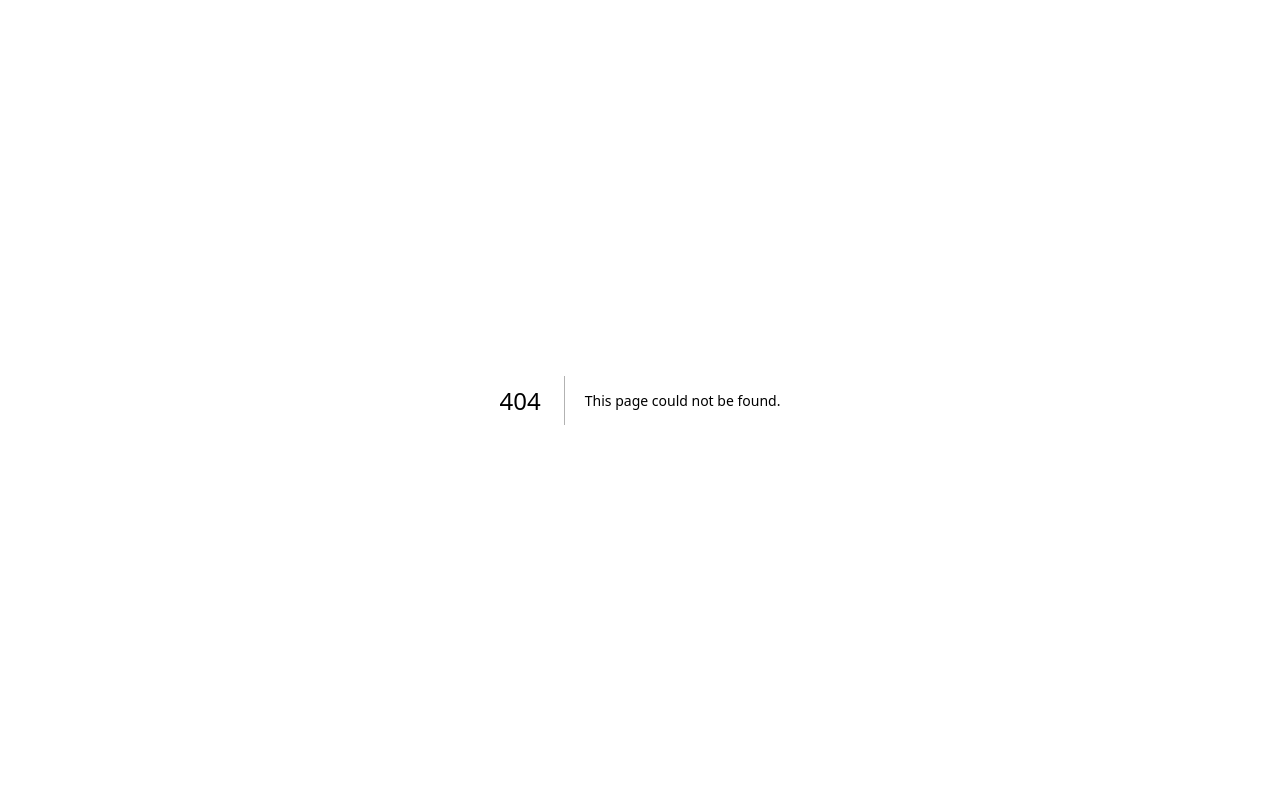
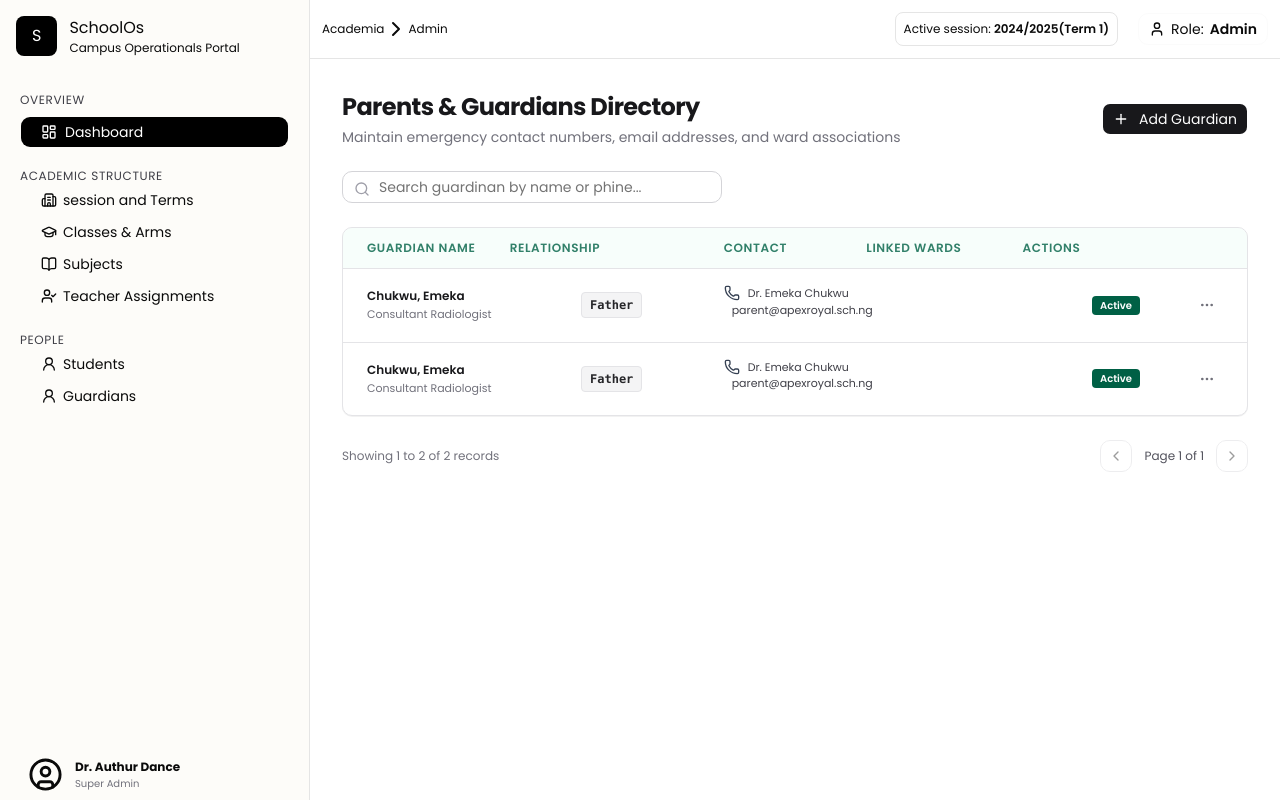
Before and after one commit to Maxwellsmall/schoolos, a Next.js app in the folder frontend/: page /liveportal/guardians in a window 1280 px wide. Before the commit this address had no page. Built offline with nearby package versions, Linux system fonts and the light colour scheme.

Commit message:
feat: add Guardians page with directory and search functionality; update Sidebar with link to Guardians

```diff
--- /dev/null
+++ b/frontend/app/liveportal/guardians/page.tsx
@@ -0,0 +1,151 @@
+"use client"
+
+import React from "react"
+import { Button } from "@/components/ui/button"
+import { ChevronLeft, ChevronRight, Ellipsis, Mailbox, Phone, Plus, Search } from "lucide-react"
+import { Input } from "@/components/ui/input"
+
+export default function Guardians() {
+  const data = [
+    {
+      name: "Chukwu, Emeka",
+      subName: "Consultant Radiologist",
+      contact: "Dr. Emeka Chukwu",
+      status: "Active",
+      relationship: "Father",
+      email: "parent@apexroyal.sch.ng",
+      icon: <Phone className="w-4 h-4 text-gray-700"/>,
+      icon2: <Mailbox/>
+    },
+     {
+      name: "Chukwu, Emeka",
+      subName: "Consultant Radiologist",
+      contact: "Dr. Emeka Chukwu",
+      status: "Active",
+      relationship: "Father",
+      email: "parent@apexroyal.sch.ng",
+      icon: <Phone className="w-4 h-4 text-gray-700"/>,
+      icon2: <Mailbox/>
+    },
+
+  ]
+
+  return (
+    <div className="p-8 w-full">
+
+
+      <div className="flex flex-col md:flex-row md:items-center justify-between gap-4 mb-6">
+        <div>
+          <h1 className="text-zinc-900 text-2xl font-bold tracking-tight">
+           Parents & Guardians Directory
+          </h1>
+          <p className="text-zinc-500 text-sm mt-1">
+            Maintain emergency contact numbers, email addresses, and ward associations          </p>
+        </div>
+        <div className="flex items-center gap-2">
+          <Button className="rounded-md bg-zinc-900 hover:bg-zinc-800 text-white cursor-pointer">
+            <Plus className="w-4 h-4 mr-1" /> Add Guardian
+          </Button>
+        </div>
+      </div>
+
+      <div className="flex flex-col sm:flex-row sm:items-center justify-between gap-4 mb-6">
+        <div className="relative w-full sm:w-[380px]">
+          <Search className="absolute left-3 top-2.5 h-4 w-4 text-zinc-400" />
+          <Input
+            type="search"
+            placeholder="Search guardinan by name or phine..."
+            className="pl-9 bg-white border-zinc-300 focus-visible:ring-zinc-400"
+          />
+        </div>
+
+      </div>
+
+      <div className="w-full bg-white rounded-lg border border-zinc-200 shadow-2xs overflow-hidden">
+        <div className="grid grid-cols-12 bg-emerald-50/40 px-6 py-3 border-b border-zinc-200 text-xs font-semibold text-emerald-800/80 tracking-wider">
+          <div className="col-span-2">GUARDIAN NAME</div>
+          <div className="col-span-3">RELATIONSHIP</div>
+          <div className="col-span-2">CONTACT</div>
+          <div className="col-span-2">LINKED WARDS</div>
+          <div className="col-span-1 text-right">ACTIONS</div>
+        </div>
+
+        <div className="divide-y divide-zinc-200">
+          {data.map((item, index) => (
+            <div
+              key={index}
+              className="grid grid-cols-12 items-center px-6 py-4 hover:bg-zinc-50/80 transition-colors"
+            >
+              <div className="col-span-3 flex flex-col pr-2">
+                <span className="font-semibold text-xs text-zinc-900">{item.name}</span>
+                <span className="font-normal text-[11px] text-zinc-500 mt-0.5">{item.subName}</span>
+              </div>
+
+              <div className="col-span-2">
+                <span className="inline-block px-2 py-1 bg-zinc-100 border border-zinc-200 text-zinc-800 rounded text-xs font-mono font-bold">
+                  {item.relationship}
+                </span>
+              </div>
+
+
+              <div className="col-span-2 pr-2">
+                <span className=" text-zinc-700 text-[11px] flex gap-2">
+                  {item.icon}
+                  {item.contact}
+                </span>
+                 <span className=" text-zinc-700 text-[11px] flex gap-2">
+                  {item.icon2}
+                  {item.email}
+                </span>
+              </div>
+
+              <div className="col-span-2 flex flex-col pr-2">
+                <span className="font-medium text-xs text-zinc-800 truncate">{item.loginEmail}</span>
+                <span className="font-normal text-[11px] text-zinc-400 mt-0.5">{item.passwordHint}</span>
+              </div>
+
+              <div className="col-span-1 flex flex-col pr-1">
+                <span className="font-medium text-xs text-zinc-800 truncate">{item.guardian}</span>
+              </div>
+
+              <div className="col-span-1 flex justify-center">
+                <span
+                  className={`inline-block px-2 py-0.5 rounded text-[10px] font-semibold ${
+                    item.status === "Active"
+                      ? "bg-emerald-800 text-white"
+                      : item.status === "Suspended"
+                      ? "bg-amber-100 text-amber-800 border border-amber-200"
+                      : "bg-zinc-100 text-zinc-600 border border-zinc-200"
+                  }`}
+                >
+                  {item.status}
+                </span>
+              </div>
+
+              <div className="col-span-1 flex justify-end">
+                <button className="w-8 h-8 rounded-md hover:bg-zinc-100 flex items-center justify-center text-zinc-500 hover:text-zinc-900 transition-colors cursor-pointer">
+                  <Ellipsis className="w-4 h-4" />
+                </button>
+              </div>
+            </div>
+          ))}
+        </div>
+      </div>
+
+      <div className="flex items-center justify-between mt-6 text-sm">
+        <p className="text-zinc-500 text-xs">
+          Showing 1 to {data.length} of {data.length} records
+        </p>
+        <div className="flex items-center gap-3">
+          <Button variant="outline" size="icon" className="h-8 w-8 border-zinc-300 disabled:opacity-40" disabled>
+            <ChevronLeft className="h-4 w-4" />
+          </Button>
+          <span className="text-zinc-600 font-medium text-xs">Page 1 of 1</span>
+          <Button variant="outline" size="icon" className="h-8 w-8 border-zinc-300 disabled:opacity-40" disabled>
+            <ChevronRight className="h-4 w-4" />
+          </Button>
+        </div>
+      </div>
+    </div>
+  )
+}
--- a/frontend/app/liveportal/people/page.tsx
+++ b/frontend/app/liveportal/people/page.tsx
@@ -70,8 +70,8 @@ export default function People() {
   ]
 
   return (
-    <div className="p-8 max-w-7xl mx-auto">
-      <div className="text-xs text-zinc-500 mb-2">
+    <div className="p-8 w-full">
+      <div className="text-xs text-zinc-500 mb-3">
         Academia <span className="mx-1">&gt;</span> Admin <span className="mx-1">&gt;</span>{" "}
         <span className="text-zinc-900 font-medium">Students &amp; Enrollment</span>
       </div>
@@ -131,8 +131,8 @@ export default function People() {
           <div className="col-span-3">STUDENT NAME</div>
           <div className="col-span-2">CLASSROOM</div>
           <div className="col-span-2">PORTAL ACCOUNT</div>
-          <div className="col-span-2">GUARDIAN</div>
-          <div className="col-span-1 text-right">STATUS</div>
+          <div className="col-span-1">GUARDIAN</div>
+          <div className="col-span-1 text-center">STATUS</div>
           <div className="col-span-1 text-right">ACTIONS</div>
         </div>
 
@@ -148,31 +148,31 @@ export default function People() {
                 </span>
               </div>
 
-              <div className="col-span-3 flex flex-col">
+              <div className="col-span-3 flex flex-col pr-2">
                 <span className="font-semibold text-xs text-zinc-900">{item.name}</span>
                 <span className="font-normal text-[11px] text-zinc-500 mt-0.5">{item.genderDob}</span>
               </div>
 
-              <div className="col-span-2">
-                <span className="inline-block px-2 py-0.5 bg-zinc-100 text-zinc-700 border border-zinc-200 rounded text-[11px] font-medium">
+              <div className="col-span-2 pr-2">
+                <span className="inline-block px-2 py-0.5 bg-zinc-100 text-zinc-700 border border-zinc-200 rounded text-[11px] font-medium whitespace-nowrap">
                   {item.classroom}
                 </span>
               </div>
 
-              <div className="col-span-2 flex flex-col">
+              <div className="col-span-2 flex flex-col pr-2">
                 <span className="font-medium text-xs text-zinc-800 truncate">{item.loginEmail}</span>
                 <span className="font-normal text-[11px] text-zinc-400 mt-0.5">{item.passwordHint}</span>
               </div>
 
-              <div className="col-span-2 flex flex-col">
-                <span className="font-medium text-xs text-zinc-800">{item.guardian}</span>
+              <div className="col-span-1 flex flex-col pr-1">
+                <span className="font-medium text-xs text-zinc-800 truncate">{item.guardian}</span>
               </div>
 
-              <div className="col-span-1 flex justify-end">
+              <div className="col-span-1 flex justify-center">
                 <span
                   className={`inline-block px-2 py-0.5 rounded text-[10px] font-semibold ${
                     item.status === "Active"
-                      ? "bg-emerald-100 text-emerald-800 border border-emerald-200"
+                      ? "bg-emerald-800 text-white"
                       : item.status === "Suspended"
                       ? "bg-amber-100 text-amber-800 border border-amber-200"
                       : "bg-zinc-100 text-zinc-600 border border-zinc-200"
--- a/frontend/components/portal/Sidebar.tsx
+++ b/frontend/components/portal/Sidebar.tsx
@@ -60,6 +60,13 @@ export default function Sidebar(){
                     </Button>
                     </Link>
 
+                    <Link href="/liveportal/guardians">
+                    <Button variant={"ghost"} className="flex justify-around items-center px-5 cursor-pointer">
+                        <User2 />
+                        Guardians
+                    </Button>
+                    </Link>
+
                     </div>
                 </div>
                 <div className="flex absolute bottom-0 p-2 gap-3 items-center jusrify-start self-start">
```
